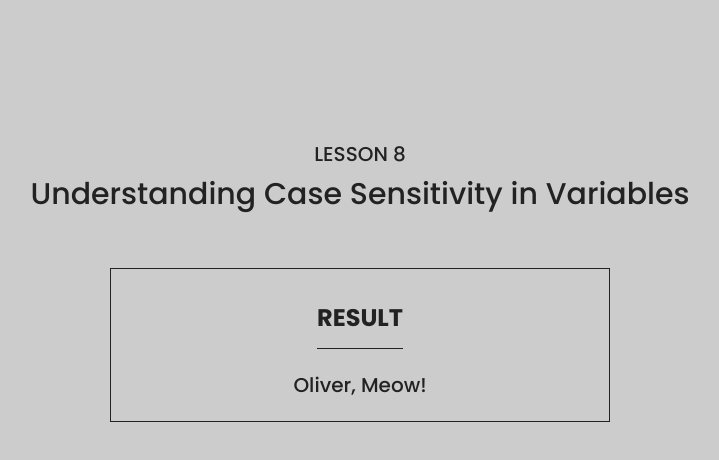
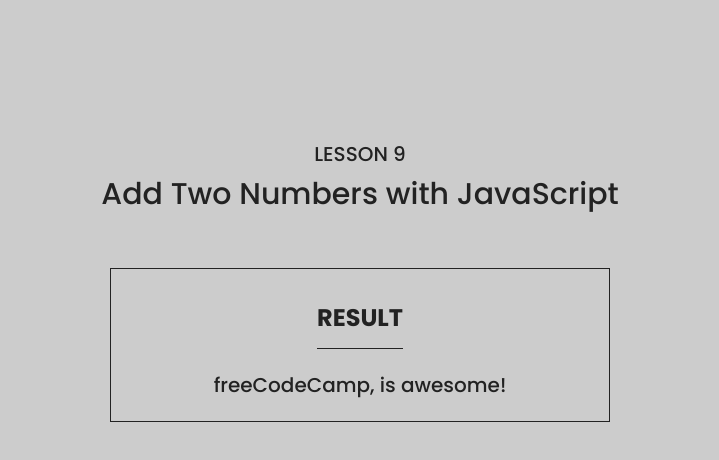
Before and after one commit to HenuZiO/freecodecamp, a plain HTML site: page index.html in a window 1280 px wide. Shown: the whole page, without its empty margins (280-999 px from the left). Drawn offline with Linux system fonts and the light colour scheme.

Commit message:
end of lesson 9

```diff
--- /dev/null
+++ b/assets/js/lesson-9.js
@@ -0,0 +1,8 @@
+const outputField = document.getElementById('output-field');
+
+const FCC = 'freeCodeCamp'; // Change this line
+let fact = 'is cool!'; // Change this line
+fact = 'is awesome!';
+console.log(FCC, fact); // Change this line
+
+outputField.innerText = `${FCC}, ${fact}`;
--- a/index.html
+++ b/index.html
@@ -10,8 +10,8 @@
 	<body>
 		<div class="wrapper">
 			<div class="lesson-title">
-				<h2 class="lesson-number">Lesson 8</h2>
-				<h1 class="lesson-name">Understanding Case Sensitivity in Variables</h1>
+				<h2 class="lesson-number">Lesson 9</h2>
+				<h1 class="lesson-name">Add Two Numbers with JavaScript</h1>
 			</div>
 
 			<div class="result">
@@ -19,6 +19,6 @@
 				<span class="result__text" id="output-field"></span>
 			</div>
 		</div>
-		<script src="./assets/js/lesson-8.js"></script>
+		<script src="./assets/js/lesson-9.js"></script>
 	</body>
 </html>
```
